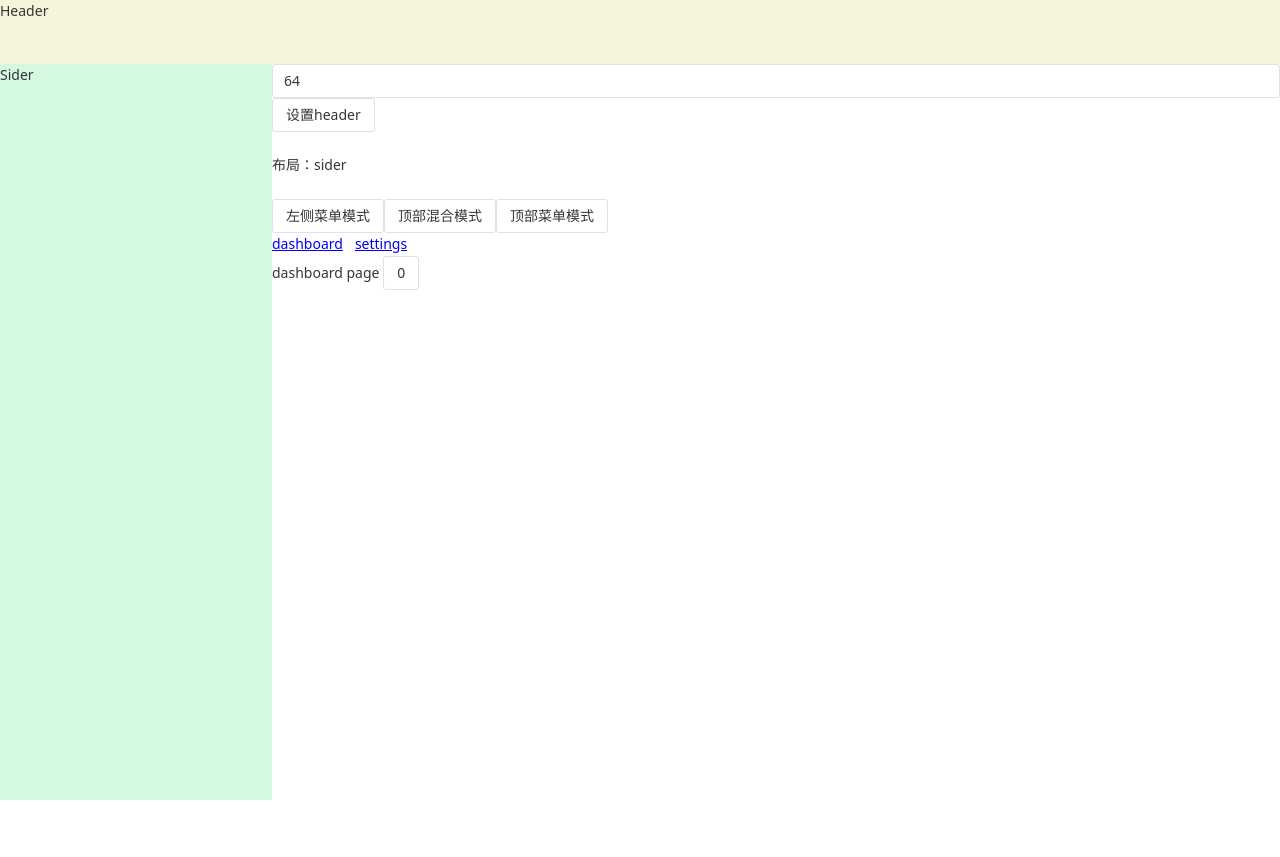
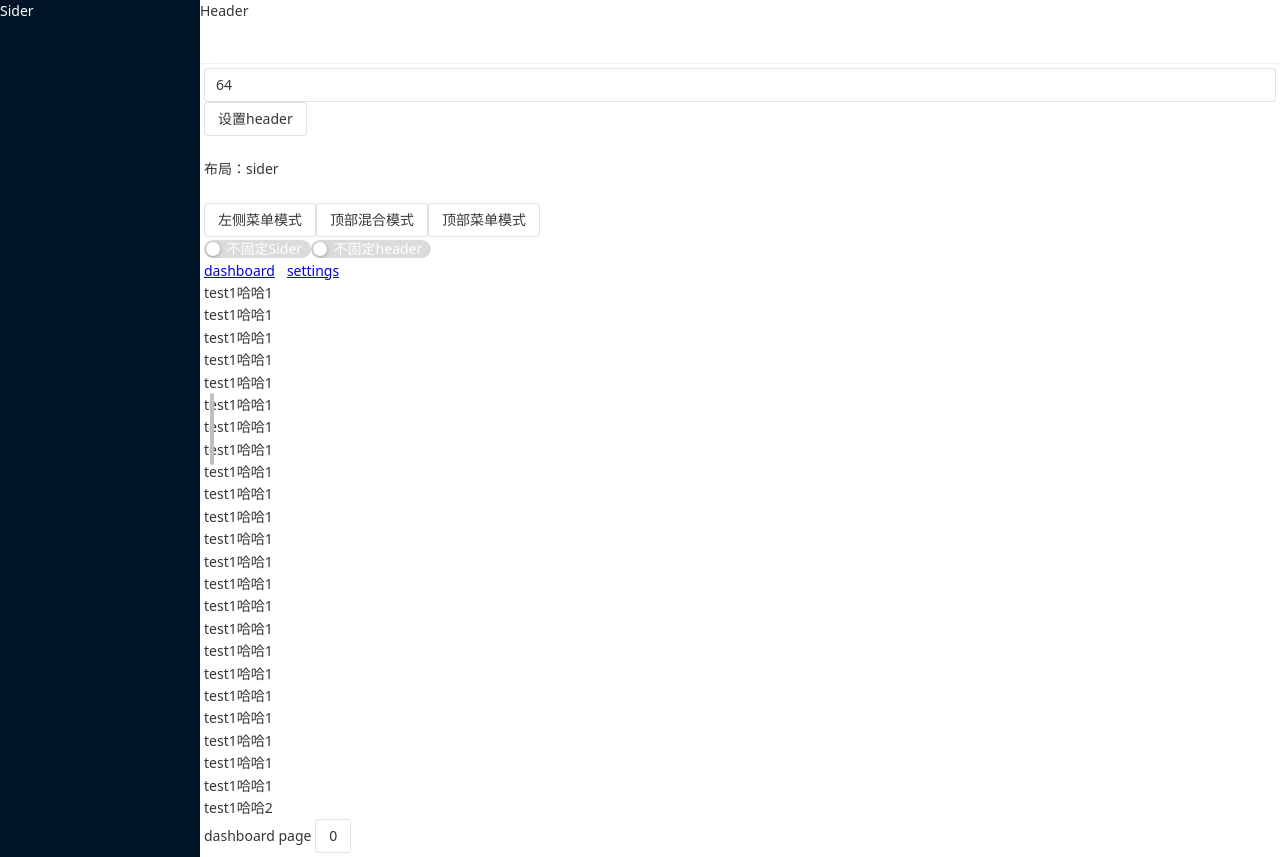
Before and after one commit to zhangbo0921/vue-naive-admin, a Vue app: page /dashboard/analysis in a window 1280 px wide. Before the commit the page ends 800 px from the top, so only its background shows below. Built offline with nearby package versions, Linux system fonts and the light colour scheme.

Commit message:
固定布局

```diff
--- a/src/components/layout/ProLayout.vue
+++ b/src/components/layout/ProLayout.vue
@@ -1,14 +1,94 @@
 <template>
-  <n-layout class="unvue-pro-layout" :has-sider="isMix">
-    <n-layout-header class="unvue-header" v-if="isSider">Header</n-layout-header>
-    <n-layout-sider class="unvue-sider" v-if="isMix" :style="{ height: '100vh' }">
-      Sider
+  <n-layout
+    class="unvue-pro-layout"
+    :has-sider="isSider"
+    :position="(isSider && fixedSider) || (isMix && fixedHeader) ? 'absolute' : 'static'"
+  >
+    <n-layout-header
+      class="unvue-header"
+      bordered
+      v-if="isMix || isTop"
+      :style="isMix && fixedHeader ? { height: headerHeight + 'px' } : {}"
+      >Header</n-layout-header
+    >
+    <n-layout-sider
+      v-if="isSider"
+      class="unvue-sider"
+      bordered
+      inverted
+      :collapsed-width="siderbarCollapsedWidth"
+      :width="siderbarWidth"
+      :show-trigger="siderbarShowTrigger ? 'bar' : false"
+      :native-scrollbar="false"
+      :style="{ minHeight: '100vh' }"
+    >
+      <div>Sider</div>
     </n-layout-sider>
-    <n-layout :has-sider="isSider">
-      <n-layout-sider class="unvue-sider" v-if="isSider"> Sider </n-layout-sider>
-      <n-layout-header class="unvue-header" v-if="isMix || isTop">Header</n-layout-header>
-      <n-layout-content class="unvue-content">
-        <n-input v-model:value="height"></n-input>
+    <n-layout
+      :has-sider="isMix"
+      :position="isMix && fixedHeader ? 'absolute' : 'static'"
+      :style="isMix && fixedHeader ? { top: headerHeight + 'px' } : {}"
+    >
+      <n-layout-sider
+        v-if="isMix"
+        class="unvue-sider"
+        bordered
+        inverted
+        :collapsed-width="siderbarCollapsedWidth"
+        :width="siderbarWidth"
+        :show-trigger="siderbarShowTrigger ? 'bar' : false"
+        :native-scrollbar="false"
+      >
+        <div>Sider0</div>
+        <div>Sider</div>
+        <div>Sider</div>
+        <div>Sider</div>
+        <div>Sider</div>
+        <div>Sider</div>
+        <div>Sider</div>
+        <div>Sider</div>
+        <div>Sider</div>
+        <div>Sider</div>
+        <div>Sider</div>
+        <div>Sider</div>
+        <div>Sider</div>
+        <div>Sider</div>
+        <div>Sider</div>
+        <div>Sider</div>
+        <div>Sider</div>
+        <div>Sider</div>
+        <div>Sider</div>
+        <div>Sider</div>
+        <div>Sider</div>
+        <div>Sider</div>
+        <div>Sider</div>
+        <div>Sider</div>
+        <div>Sider</div>
+        <div>Sider</div>
+        <div>Sider</div>
+        <div>Sider</div>
+        <div>Sider</div>
+        <div>Sider</div>
+        <div>Sider</div>
+        <div>Sider</div>
+        <div>Sider</div>
+        <div>Sider1</div>
+      </n-layout-sider>
+      <n-layout-header
+        v-if="isSider"
+        class="unvue-header"
+        bordered
+        :position="isSider && fixedHeader ? 'absolute' : 'static'"
+      >
+        Header
+      </n-layout-header>
+      <n-layout-content
+        class="unvue-content"
+        :native-scrollbar="false"
+        :position="isSider && fixedHeader ? 'absolute' : 'static'"
+        :style="{ top: isSider && fixedHeader ? headerHeight + 'px' : '' }"
+      >
+        <n-input v-model:value="headerHeight"></n-input>
         <n-button @click="setColor">设置header</n-button>
         <br />
         <br />
@@ -17,22 +97,63 @@
         <n-button @click="layout = 'sider'">左侧菜单模式</n-button>
         <n-button @click="layout = 'mix'">顶部混合模式</n-button>
         <n-button @click="layout = 'top'">顶部菜单模式</n-button>
+        <br />
+        <n-switch v-model:value="fixedSider" size="small" :disabled="!enableFixedSider">
+          <template #checked>固定Sider</template>
+          <template #unchecked>不固定Sider</template>
+        </n-switch>
+        <n-switch v-model:value="fixedHeader" size="small" :disabled="!enableFixedHeader">
+          <template #checked>固定header</template>
+          <template #unchecked>不固定header</template>
+        </n-switch>
         <n-space>
           <RouterLink to="/">dashboard</RouterLink>
           <RouterLink to="/dashboard/settings">settings</RouterLink>
         </n-space>
+        <div>test1哈哈1</div>
+        <div>test1哈哈1</div>
+        <div>test1哈哈1</div>
+        <div>test1哈哈1</div>
+        <div>test1哈哈1</div>
+        <div>test1哈哈1</div>
+        <div>test1哈哈1</div>
+        <div>test1哈哈1</div>
+        <div>test1哈哈1</div>
+        <div>test1哈哈1</div>
+        <div>test1哈哈1</div>
+        <div>test1哈哈1</div>
+        <div>test1哈哈1</div>
+        <div>test1哈哈1</div>
+        <div>test1哈哈1</div>
+        <div>test1哈哈1</div>
+        <div>test1哈哈1</div>
+        <div>test1哈哈1</div>
+        <div>test1哈哈1</div>
+        <div>test1哈哈1</div>
+        <div>test1哈哈1</div>
+        <div>test1哈哈1</div>
+        <div>test1哈哈1</div>
+        <div>test1哈哈2</div>
         <RouterView></RouterView>
       </n-layout-content>
     </n-layout>
   </n-layout>
 </template>
 <script setup lang="ts">
-import { computed, ref } from 'vue'
-const height = ref(64)
+import { computed, ref, watchEffect } from 'vue'
+const headerHeight = ref('64')
+const siderbarWidth = ref(200)
+const siderbarCollapsedWidth = ref(60)
+const siderbarShowTrigger = ref<boolean>(true)
+const fixedSider = ref<boolean>(false)
+const fixedHeader = ref<boolean>(false)
+const enableFixedSider = ref<boolean>(true)
+const enableFixedHeader = ref<boolean>(true)
+
 // 布局有：sider（左侧菜单模式），mix（顶部混合模式）top（顶部菜单）
 const layout = ref<string>('sider')
 const setColor = () => {
-  document.documentElement.style.setProperty('--layout-header-height', height.value + 'px')
+  document.documentElement.style.setProperty('--layout-header-height', headerHeight.value + 'px')
 }
 const isSider = computed(() => {
   return layout.value == 'sider'
@@ -43,19 +164,42 @@ const isMix = computed(() => {
 const isTop = computed(() => {
   return layout.value == 'top'
 })
+watchEffect(() => {
+  if (isSider.value) {
+    enableFixedHeader.value = true
+    if (fixedHeader.value) {
+      fixedSider.value = true
+      enableFixedSider.value = false
+    } else {
+      enableFixedSider.value = true
+    }
+  }
+  if (isMix.value) {
+    fixedSider.value = false
+    enableFixedHeader.value = true
+    enableFixedSider.value = false
+  }
+  if (isTop.value) {
+    enableFixedSider.value = false
+    enableFixedHeader.value = false
+    fixedSider.value = false
+    fixedHeader.value = false
+  }
+})
 </script>
 <style lang="less">
 @import url('@/less/var.less');
 .unvue-pro-layout {
+  min-height: 100vh;
   .unvue-header {
-    background-color: beige;
     height: @layout-header-height;
+    z-index: 11;
   }
   .unvue-sider {
-    background-color: rgb(212, 249, 223);
-    height: calc(100vh - @layout-header-height);
+    min-height: calc(100vh - @layout-header-height);
   }
   .unvue-content {
+    padding: 4px;
     background-color: rgb(255, 255, 255);
   }
 }
--- /dev/null
+++ b/src/less/theme.less
@@ -0,0 +1,17 @@
+// sider children 浏览器滚动条样式hack
+html ::-webkit-scrollbar {
+  width: 6px;
+  height: 6px;
+}
+
+html ::-webkit-scrollbar-track {
+  background: hsla(0, 0%, 100%, 0.15);
+  border-radius: 3px;
+  box-shadow: inset 0 0 5px rgb(37 37 37 / 5%);
+}
+
+html ::-webkit-scrollbar-thumb {
+  background: rgba(0, 0, 0, 0.12);
+  border-radius: 3px;
+  box-shadow: inset 0 0 5px rgb(0 21 41 / 5%);
+}
--- a/src/main.ts
+++ b/src/main.ts
@@ -2,6 +2,7 @@ import { createApp } from 'vue'
 import App from './App.vue'
 import { setupRouter } from './router'
 import { setupStore } from './stores'
+import '@/less/theme.less'
 
 const app = createApp(App)
 
```
